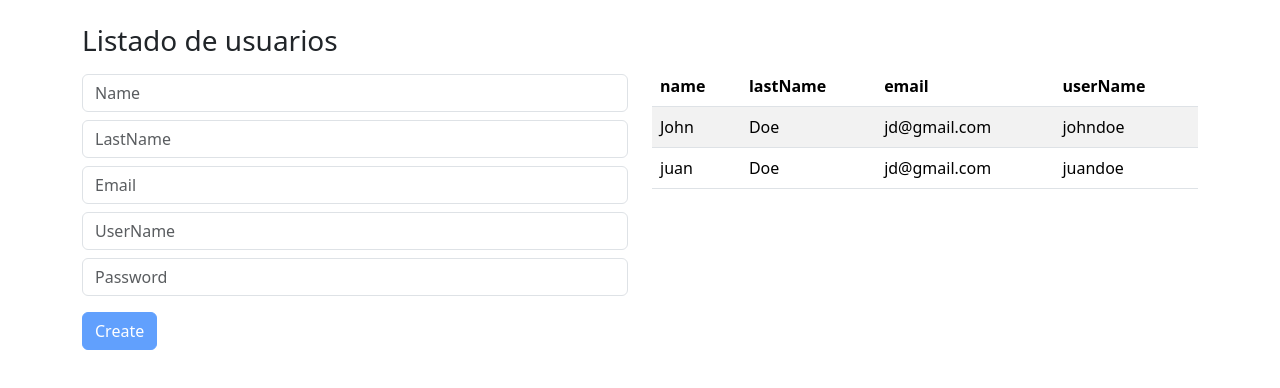
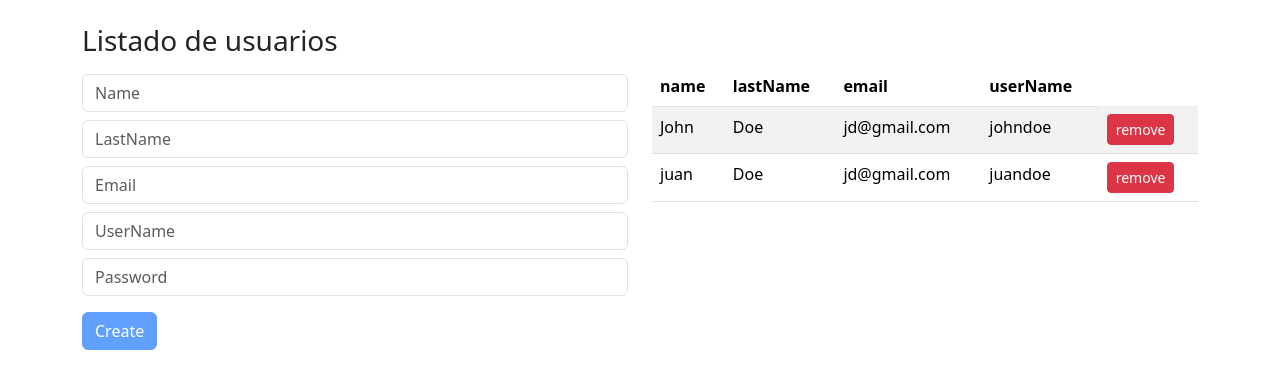
Before and after one commit to MatyBene/users, an Angular app in the folder users-app/: page / in a window 1280 px wide. Shown: the top 388 px of the page. Built offline with nearby package versions, Linux system fonts and the light colour scheme.

Commit message:
implementa eliminar usuario

```diff
--- a/users-app/src/app/components/user-app.component.html
+++ b/users-app/src/app/components/user-app.component.html
@@ -5,7 +5,7 @@
             <user-form (newUserEventEmitter)="addUser($event)"/>
         </div>
         <div class="col">
-            <user [users]="users"/>
+            <user [users]="users" (idUserEventEmitter)="removeUser($event)"/>
         </div>
     </div>
 </div>
--- a/users-app/src/app/components/user-app.component.ts
+++ b/users-app/src/app/components/user-app.component.ts
@@ -24,4 +24,8 @@ export class UserAppComponent implements OnInit {
   addUser(user: User){
     this.users = [... this.users, { ... user, id: new Date().getTime() }];
   }
+
+  removeUser(id: number): void{
+    this.users = this.users.filter(user => user.id != id);
+  }
 }
--- a/users-app/src/app/components/user/user.component.html
+++ b/users-app/src/app/components/user/user.component.html
@@ -19,6 +19,12 @@
                     <td>{{user.lastName}}</td>
                     <td>{{user.email}}</td>
                     <td>{{user.userName}}</td>
+                    <td>
+                        <button class="btn btn-danger btn-sm"
+                        (click)="onRemoveUser(user.id)">
+                            remove
+                        </button>
+                    </td>
                 </tr>
             }
         </tbody>
--- a/users-app/src/app/components/user/user.component.ts
+++ b/users-app/src/app/components/user/user.component.ts
@@ -1,4 +1,4 @@
-import { Component, Input } from '@angular/core';
+import { Component, EventEmitter, Input, Output } from '@angular/core';
 import { User } from '../../models/user';
 
 @Component({
@@ -8,4 +8,14 @@ import { User } from '../../models/user';
 })
 export class UserComponent {
   @Input() users: User[] = [];
+
+  @Output() idUserEventEmitter = new EventEmitter();
+
+  onRemoveUser(id: number): void{
+
+    const confirmRemove = confirm('Esta seguro que desea eliminar?');
+    if(confirmRemove){
+      this.idUserEventEmitter.emit(id);
+    }
+  }
 }
```
